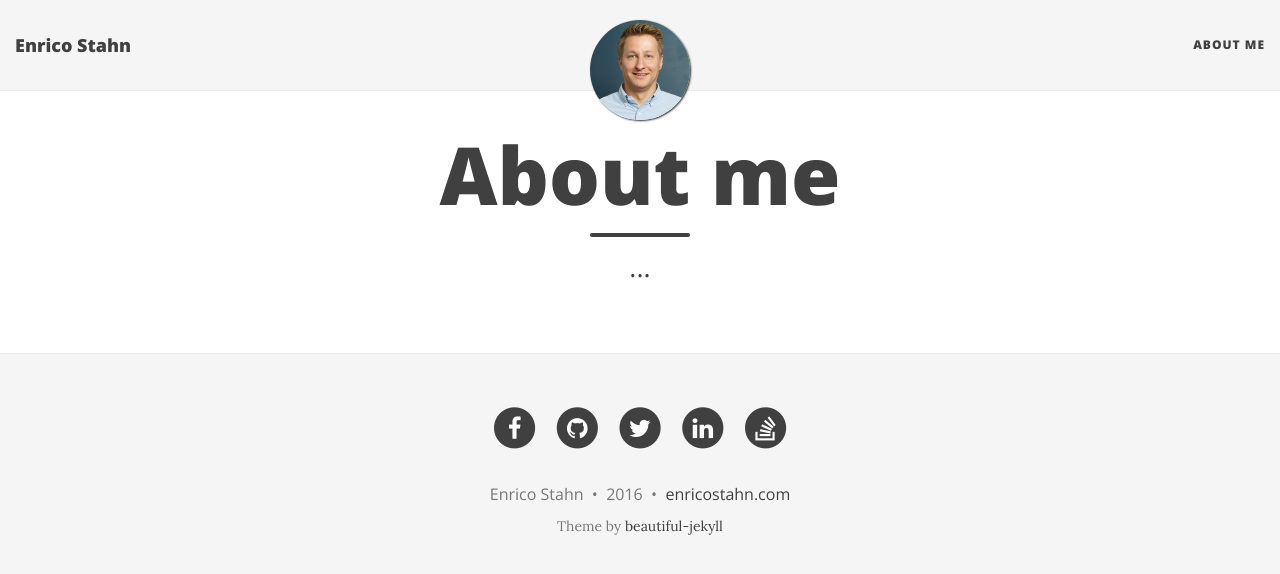
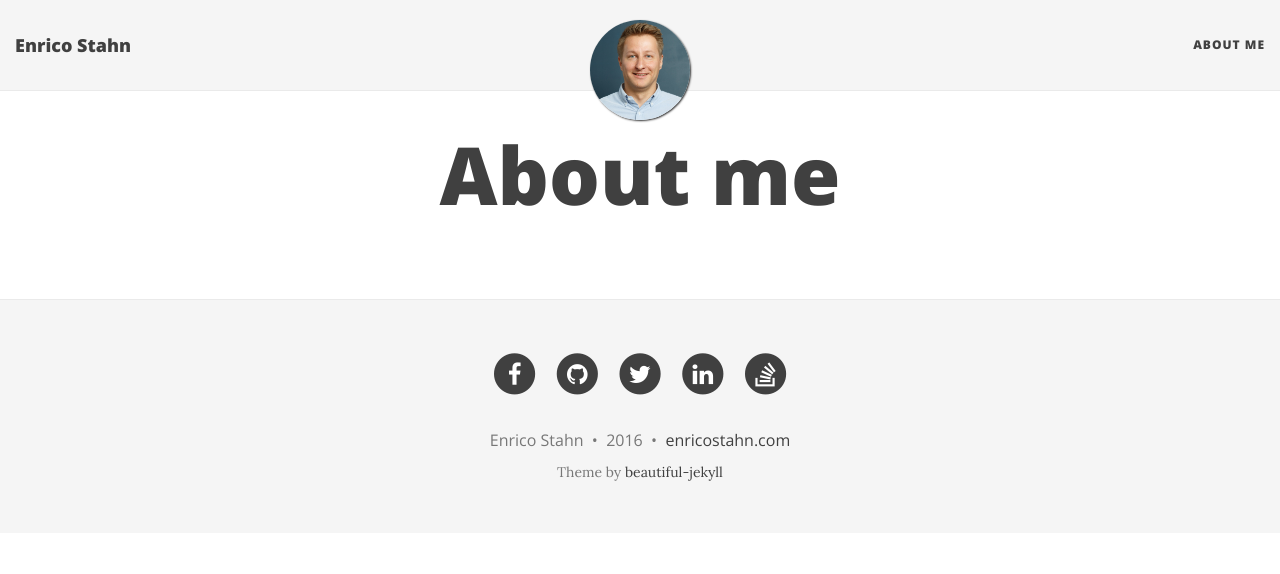
Before and after one commit to estahn/enricostahn.com, a Jekyll site: the page built from about-me.md, in a window 1280 px wide. Shown: the top 574 px of the page. Built offline with Jekyll 4.4.1, drawn with Linux system fonts in a browser that asks for light colours; nearby versions of some CDN libraries; a file with an impossible date is left out.

```diff
--- a/about-me.md
+++ b/about-me.md
@@ -1,5 +1,5 @@
 ---
 layout: page
 title: About me
-subtitle: ...
+subtitle:
 ---
```
